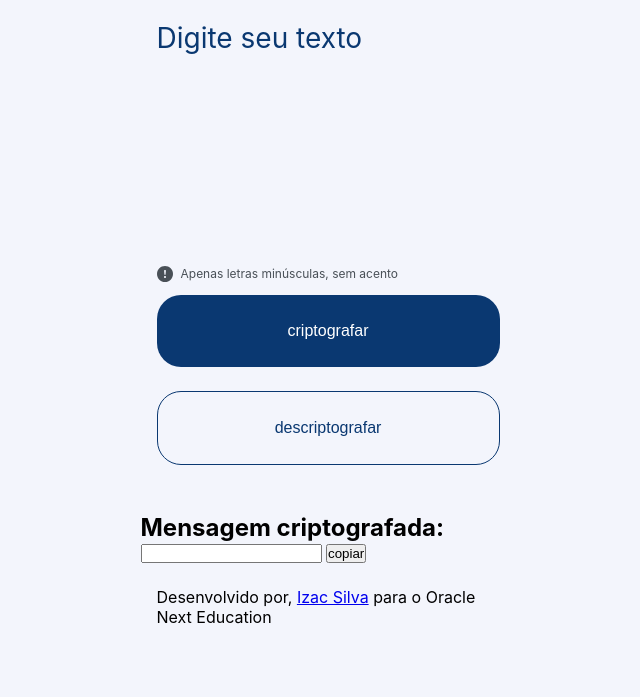
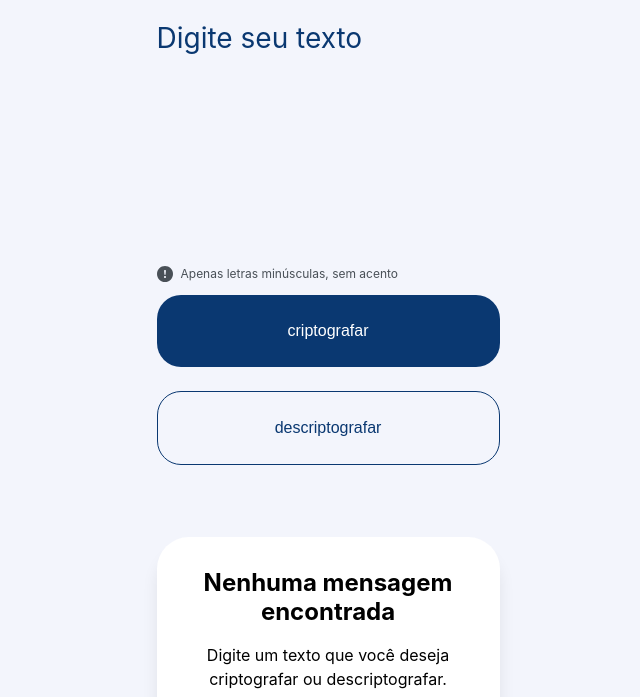
Before and after one commit to Izacsilva/txtEncryptorJS, a plain HTML site: page index.html in a window 1280 px wide. Shown: the part 103-800 px from the top of the page, without its empty margins (312-952 px from the left). Drawn offline with Linux system fonts and the light colour scheme.

Commit message:
refatorando OutputText e footer

```diff
--- a/index.html
+++ b/index.html
@@ -49,16 +49,19 @@
 
     </section>
 
-    <section class="msg box main__boxOutputText">
-      <h2 id="">Mensagem criptografada:</h2>
-      <input class="text-input" type="text" id="msgResultado"></input>
-      <input class="btn" type="submit" value="copiar" id="btn-copy">
+    <section class="main__boxOutputText wrapper">
+      <div class="main__boxOutputText___cardResult">
+        <h2 class="cardResult__title" id="">Nenhuma mensagem encontrada</h2>
+        <p class="cardResult__description">Digite um texto que você deseja criptografar ou descriptografar.</p>
+      <!-- <button class="cardResult__btn btn btn--stroke" type="submit" id="btn-copy">copiar</button> -->
+      </div>
     </section>
   </main>
 
   <footer class="footer container">
     <div class="wrapper">
-      <p class="rodape__paragrafo">Desenvolvido por, <a href="#" class="rodape__link">Izac Silva</a> para o Oracle Next Education</p>
+      <p class="rodape__paragrafo">Desenvolvido por, <a href="#" class="rodape__link">Izac Sucina</a> para o primeiro Challenge Iniciante em Programação
+        oferecido pela Alura atráves do Oracle Next Education</p>
     </div>
   </footer>
 
--- a/src/css/style.css
+++ b/src/css/style.css
@@ -80,7 +80,7 @@ body {
   width: 100%;
 }
 
-.form__btn .btn {
+.btn {
   background: var(--Dark-blue-300);
   box-sizing: content-box;
   border-radius: 2.4rem;
@@ -97,11 +97,11 @@ body {
   transition: background 0.3s
 }
 
-.form__btn .btn:hover {
+.btn:hover {
   background: var(--Dark-blue-400);
 }
 
-.form__btn .btn.btn--stroke {
+.btn--stroke {
   background: none;
   border: solid 0.1rem var(--Dark-blue-300);
   color: var(--Dark-blue-300);
@@ -112,60 +112,39 @@ body {
   background: var(--Light-blue-400);
 }
 
+.main__boxOutputText___cardResult {
+  background: white;
+  border-radius: 3.2rem;
+  box-shadow: 0 1.6rem 1.6rem rgba(0, 0, 0, 0.08);
 
-
-
-
-
-/* .box {
-  padding: 10px;
-  margin: 0 10px 0 10px;
-  box-shadow: 2px 2px 2px 1px rgba(0, 0, 0, 0.2);
-  background-color: white;
-  border-radius: 0.5em;
-  width: 30vw;
-  height: auto;
+  display: flex;
+  flex-direction: column;
+  align-items: center;
+  text-align: center;
+  padding: 3.2rem;
+  width: 100%;
 }
 
-.btn {
-  border: 0;
-  color: white;
-  font-weight: bold;
-  background-color: blue;
-  padding: 10px;
-  margin-top: 10px;
-  border-radius: 0.5em;
-  cursor: pointer;
-  transition: background-color 0.4s;
-}
-
-.btn:hover {
-  background-color: rgb(60, 112, 255);
+.cardResult__title {
+  font-size: 2.4rem;
+  margin-bottom: 1.6rem;
+  line-height: 120%;
 
 }
 
-.btn:active {
-  background-color: blue;
-  transform: scale(0.98)
+.cardResult__description {
+  font-size: 1.6rem;
+  margin-bottom: 1.6rem;
+  line-height: 150%;
 }
 
-.text-input {
-  border-radius: 0.5em;
-  border: 1px solid rgba(0, 0, 0, 0.2);
-  display: block;
-  padding: 0.5em;
-  width: 100%;
-  height: 50px;
+.cardResult__btn {
+  width: 90%;
 }
 
-.rodape {
-  display: flex;
-  justify-content: center;
-
-  margin-top: 5rem;
-  width: 100%
+.footer .rodape__paragrafo {
+  color: var(--Gray-300);
+  font-size: 1.4rem;
+  line-height: 150%;
+  text-align: center;
 }
-
-/* .text-input:focus{
-  color: red;
-} */
```
